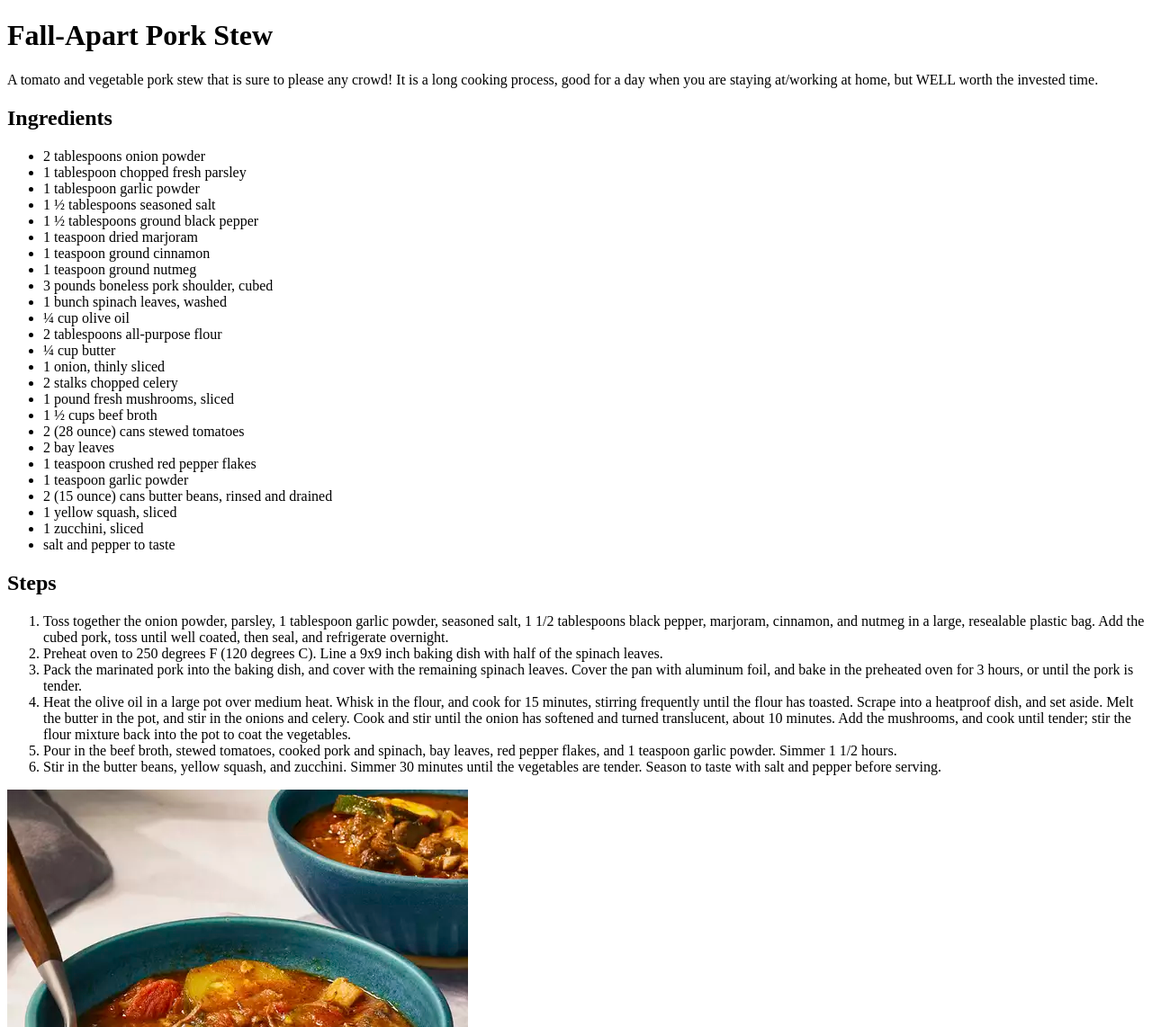
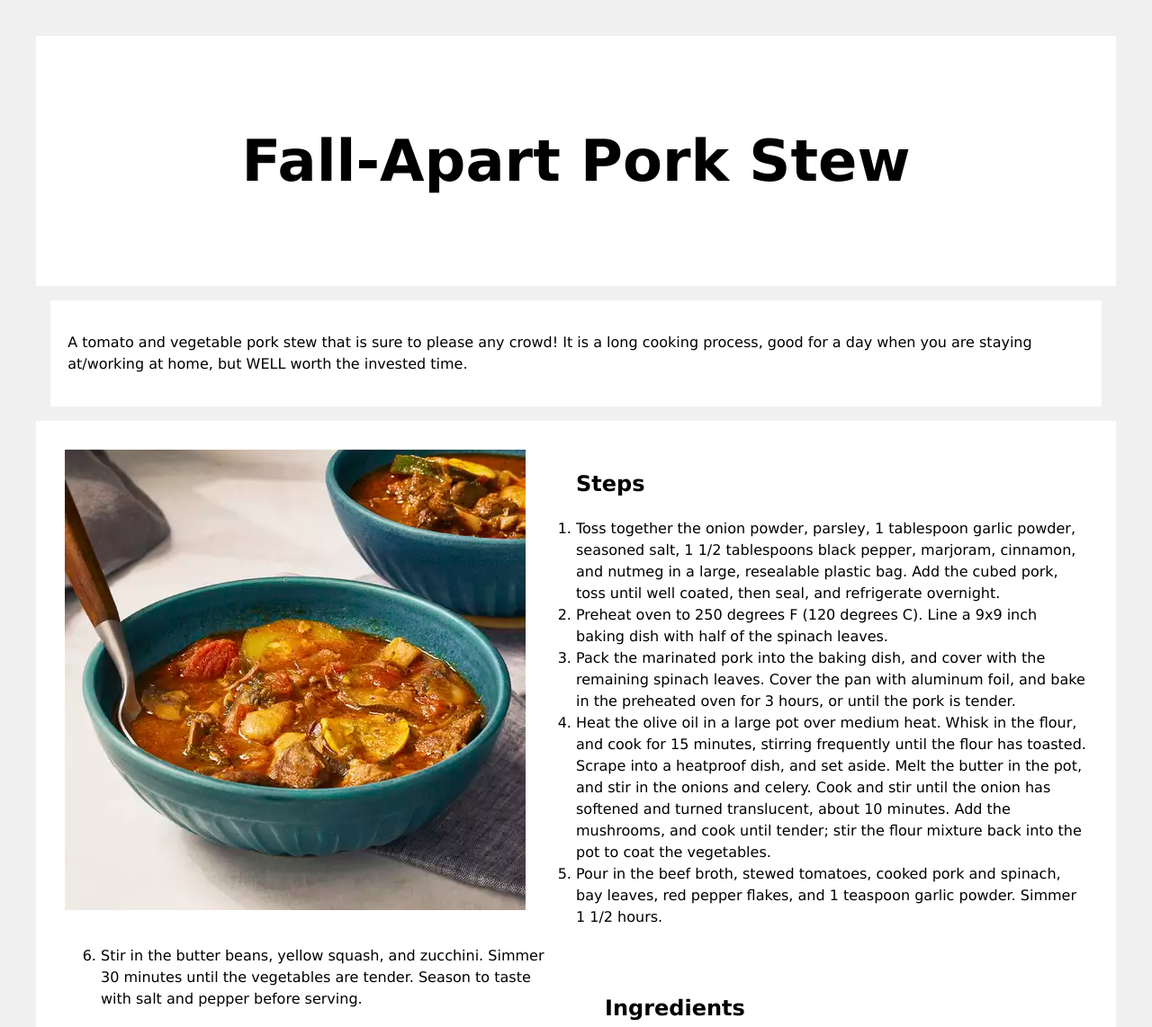
Before and after one commit to kwasi-OT/recipe-page, a plain HTML site: page index.html in a window 1280 px wide. Shown: the top 1142 px of the page at 90% size. Drawn offline with Linux system fonts and the light colour scheme.

Commit message:
added styling

```diff
--- a/index.html
+++ b/index.html
@@ -6,14 +6,83 @@
     <meta name="viewport" content="width=device-width, initial-scale=1.0">
     <title>Recipe Page</title>
     <link rel="stylesheet" href="./styles/styles.css">
+    <style>
+        * {
+            box-sizing: border-box;
+        }
+        body {
+            margin: 0;
+            padding: 2.5rem;
+            font-family: Verdana, Geneva, Tahoma, sans-serif;
+            line-height: 1.5;
+            background-color: #f0f0f0;
+        }
+
+        .header {
+            padding: 1.5em;
+            font-size: 2rem;
+            text-align: center;
+            background-color: #ffffff;
+            overflow: hidden;
+        }
+
+        .description {
+            background-color: #ffffff;
+            height: auto;
+            padding: 1.2em;
+            margin: 1em;
+        }
+
+        .image {
+            width: 50%;
+            float: left;
+            padding: 2em;
+            /*margin-right: 3em;*/
+            background-color: #ffffff;
+        }
+
+        .ingredients {
+            width: 50%;
+            float: right;
+            padding: 2em;
+            margin-left: 1em;
+            background-color: #ffffff;
+
+        }
+
+        .instructions {
+            /*width: 100%;*/
+            padding: 2em;
+            background-color: #ffffff;
+        }
+
+        .main:after {
+            content: "";
+            display: table;
+            clear: both;
+        }
+
+        .footer {
+            text-align: center;
+            padding: 1.5em;
+            margin-top: 2rem;
+            background-color: #ddd;
+            /*border-top: 1px solid gray;*/
+        }
+    </style>
 </head>
 <body>
-    <header class="header">
+    <div class="header">
         <h1>Fall-Apart Pork Stew</h1>
-    </header>
-    <main>
-        <section class="ingredients">
-            <p class="description">A tomato and vegetable pork stew that is sure to please any crowd! It is a long cooking process, good for a day when you are staying at/working at home, but WELL worth the invested time.</p>
+    </div>
+    <div class="main">
+        <div class="description">
+            <p>A tomato and vegetable pork stew that is sure to please any crowd! It is a long cooking process, good for a day when you are staying at/working at home, but WELL worth the invested time.</p>
+        </div>
+        <div class="image">
+            <img src="./images/porkstew.webp" alt="pork stew">
+        </div>
+        <div class="ingredients">
             <h2>Ingredients</h2>
             <ul>
                 <li>2 tablespoons onion powder</li>
@@ -42,8 +111,8 @@
                 <li>1 zucchini, sliced</li>
                 <li>salt and pepper to taste</li>
             </ul>
-        </section>
-        <section class="instructions">
+        </div>
+        <div class="instructions">
             <h2>Steps</h2>
             <ol>
                 <li>Toss together the onion powder, parsley, 1 tablespoon garlic powder, seasoned salt, 1 1/2 tablespoons black pepper, marjoram, cinnamon, and nutmeg in a large, resealable plastic bag. Add the cubed pork, toss until well coated, then seal, and refrigerate overnight.</li>
@@ -53,13 +122,10 @@
                 <li>Pour in the beef broth, stewed tomatoes, cooked pork and spinach, bay leaves, red pepper flakes, and 1 teaspoon garlic powder. Simmer 1 1/2 hours.</li>
                 <li>Stir in the butter beans, yellow squash, and zucchini. Simmer 30 minutes until the vegetables are tender. Season to taste with salt and pepper before serving.</li>
             </ol>
-        </section>
-        <section class="image">
-            <div>
-                <img src="./images/porkstew.webp" alt="pork stew">
-            </div>
-        </section>
-    </main>
-    <footer></footer>
+        </div>
+    </div>
+    <div class="footer">
+        <p>&copy; 2023. Recipe Page. All rights reserved.</p>
+    </div>
 </body>
 </html>
```
